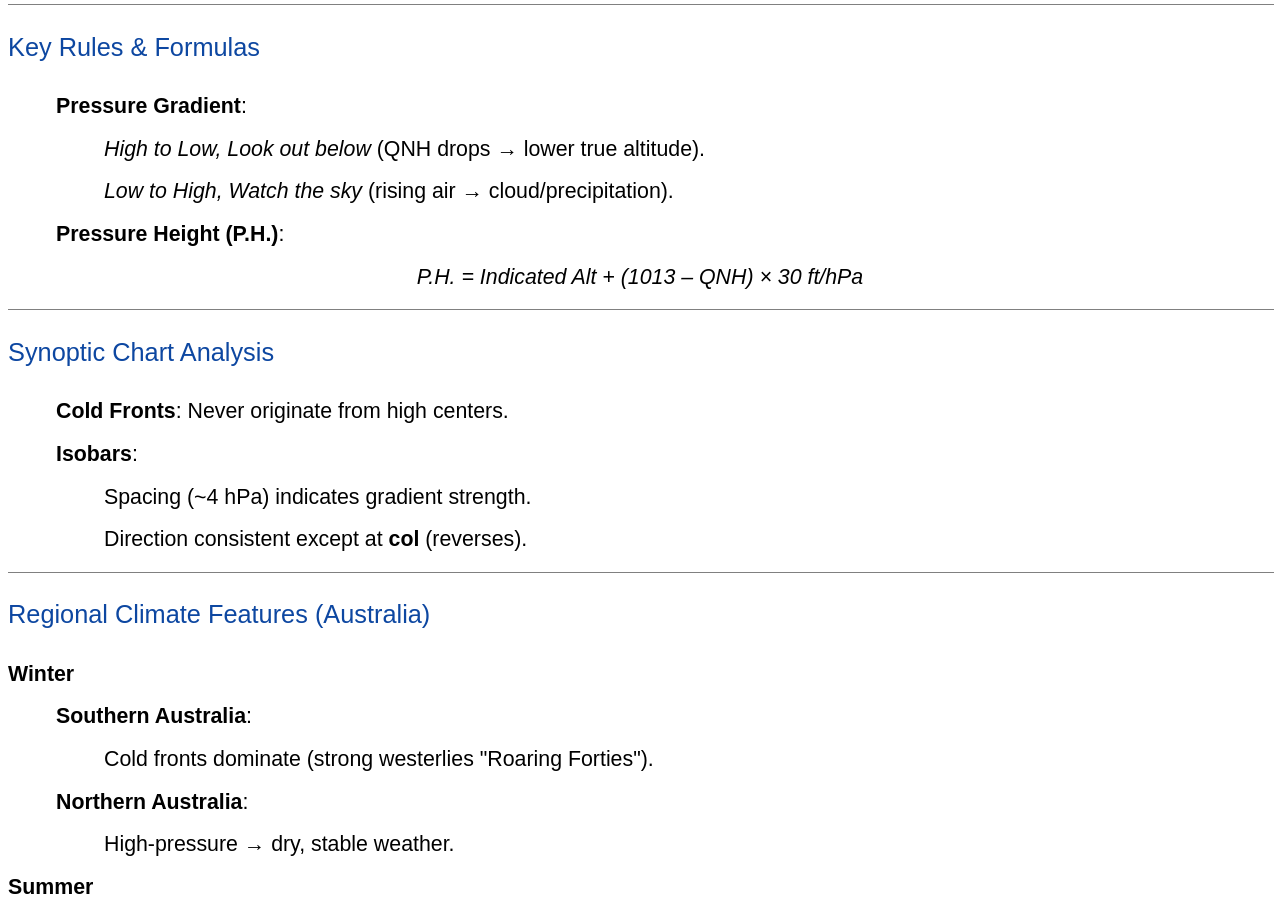
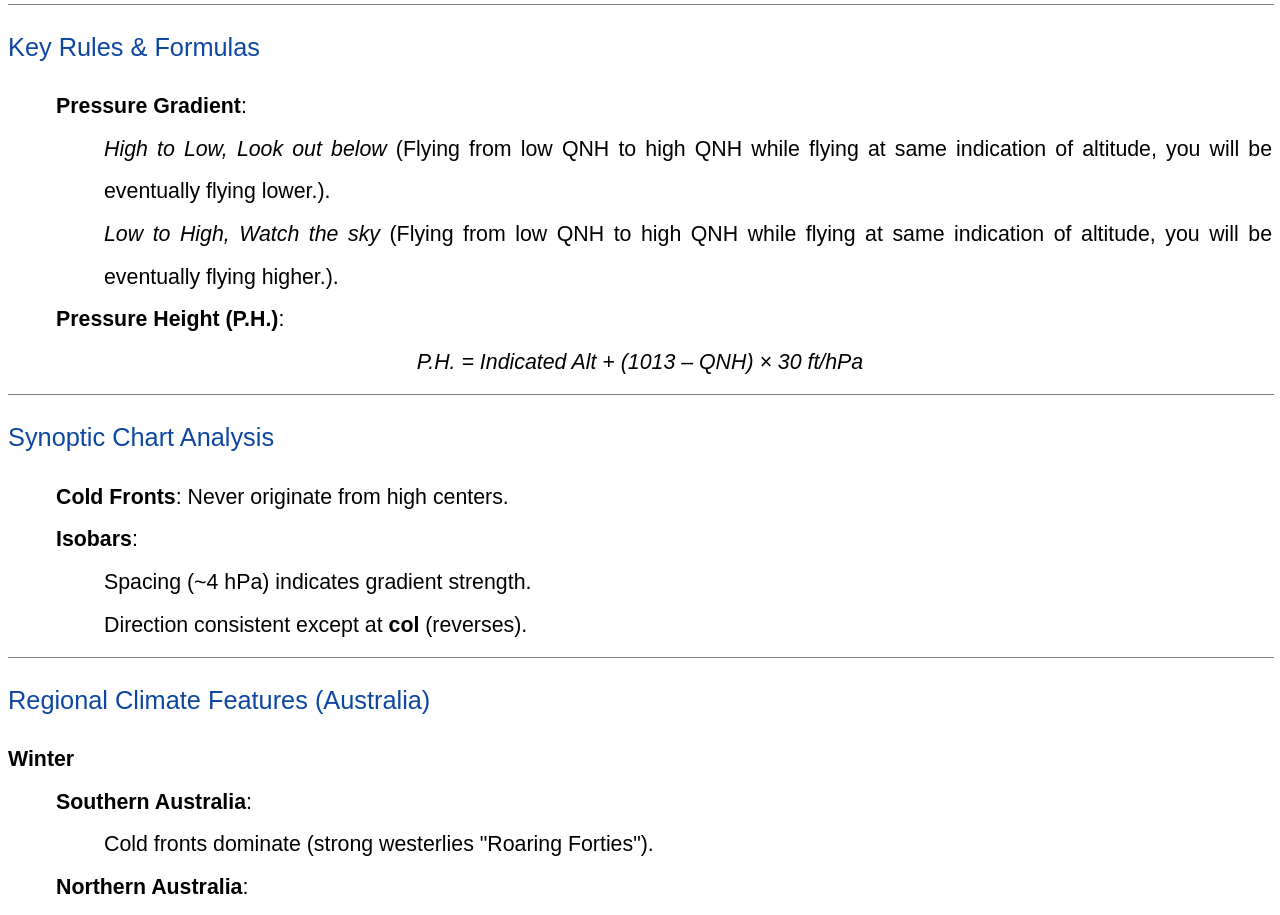
Before and after one commit to Yohann-Zhao/YohannBlog, a plain HTML site: page CMET/CMET_Part5.html in a window 1280 px wide. Shown: the part 2140-3055 px from the top of the page. Drawn offline with Linux system fonts and the light colour scheme; files whose address does not match are found by name.

Commit message:
CMET_5 High to low look out below

```diff
--- a/CMET/CMET_Part5.html
+++ b/CMET/CMET_Part5.html
@@ -292,13 +292,11 @@ style='font-size:16.0pt;line-height:200%'>:</span></p>
 
 <p class=MsoNormal style='margin-left:1.0in;line-height:200%'><i><span
 style='font-size:16.0pt;line-height:200%'>High to Low, Look out below</span></i><span
-style='font-size:16.0pt;line-height:200%'>&nbsp;(QNH drops → lower true
-altitude).</span></p>
+style='font-size:16.0pt;line-height:200%'>&nbsp;(Flying from low QNH to high QNH while flying at same indication of altitude, you will be eventually flying lower.).</span></p>
 
 <p class=MsoNormal style='margin-left:1.0in;line-height:200%'><i><span
 style='font-size:16.0pt;line-height:200%'>Low to High, Watch the sky</span></i><span
-style='font-size:16.0pt;line-height:200%'>&nbsp;(rising air →
-cloud/precipitation).</span></p>
+style='font-size:16.0pt;line-height:200%'>&nbsp;(Flying from low QNH to high QNH while flying at same indication of altitude, you will be eventually flying higher.).</span></p>
 
 <p class=MsoNormal style='margin-left:.5in;line-height:200%'><b><span
 style='font-size:16.0pt;line-height:200%'>Pressure Height (P.H.)</span></b><span
```
